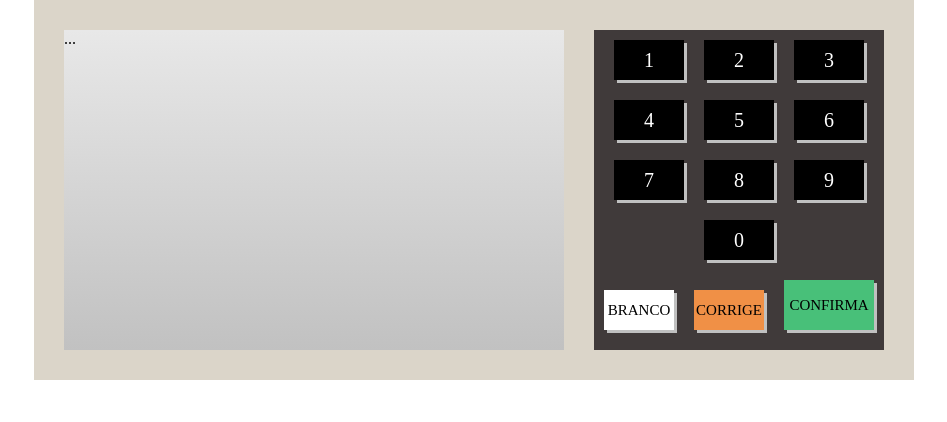
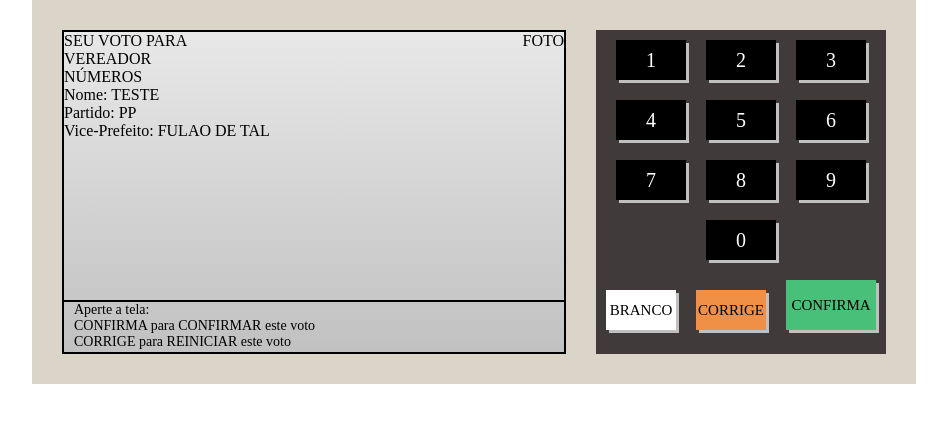
Before and after one commit to jefersoniw/urna-eletronica-b7web, a plain HTML site: page index.html in a window 1280 px wide. Shown: the whole page, without its empty margins (166-1113 px from the left). Drawn offline with Linux system fonts and the light colour scheme.

Commit message:
Fazendo divisões na tela onde apareceram as informações e ajustes no css também.

```diff
--- a/index.html
+++ b/index.html
@@ -9,7 +9,32 @@
 <body>
     <div class="urna">
         <div class="tela">
-            ...
+             <div class="d-1">
+                 <div class="d-1-left">
+                    <div class="d-1-1">
+                        <span>SEU VOTO PARA</span>
+                    </div>
+                    <div class="d-1-2">
+                        <span>VEREADOR</span>
+                    </div>
+                    <div class="d-1-3">
+                        <span>NÚMEROS</span>
+                    </div>
+                    <div class="d-1-4">
+                        Nome: TESTE <br>
+                        Partido: PP <br>
+                        Vice-Prefeito: FULAO DE TAL
+                    </div>
+                 </div>
+                 <div class="d-1-rigth">
+                    FOTO
+                 </div>
+             </div>
+             <div class="d-2">
+                 Aperte a tela: <br>
+                 CONFIRMA para CONFIRMAR este voto <br>
+                 CORRIGE para REINICIAR este voto <br>
+             </div>
         </div>
         <div class="teclado">
             <div class="teclado-linha">
--- a/style.css
+++ b/style.css
@@ -15,7 +15,10 @@
      width: 500px;
      height: 320px;
      background: linear-gradient(#E8E8E8, #C1C1C1);
-     /*CONTINUAR DAQUI 03:30*/
+     border: 2px solid black;
+     display: flex;
+     flex-direction: column;
+
  }
  .teclado {
     background-color: #403A3A;
@@ -61,3 +64,22 @@
     width: 90px;
     height: 50px;
  }
+
+ .d-1 {
+     flex: 1;
+     display: flex;
+ }
+ .d-1-left{
+     flex: 1;
+ }
+ .d-1-right{
+     width: 90px;
+ }
+
+
+ .d-2 {
+    height: 50px;
+    font-size: 14px;
+    border-top: 2px solid black;
+    padding-left: 10px;
+ }
```
